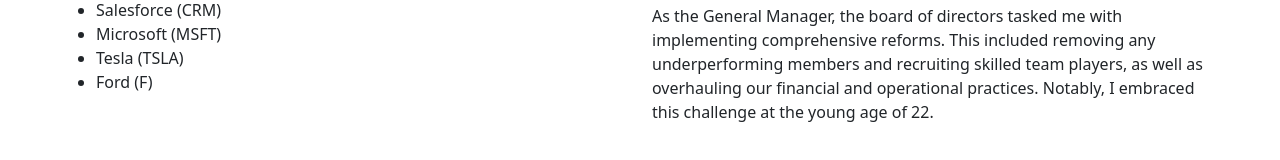
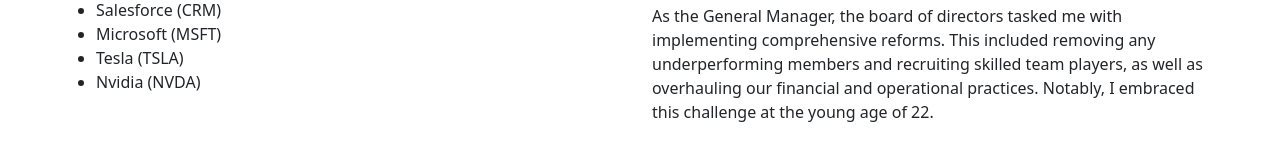
Before and after one commit to OldAlexhub/mohamedgad, a React (Create React App) app: page /portfolio in a window 1280 px wide. Shown: the part 890-1050 px from the top of the page. Built offline with nearby package versions, Linux system fonts and the light colour scheme; no server answers.

Commit message:
Update Protfolio.jsx

```diff
--- a/src/routes/Protfolio.jsx
+++ b/src/routes/Protfolio.jsx
@@ -44,7 +44,7 @@
             <li>Salesforce (CRM)</li>
             <li>Microsoft (MSFT)</li>
             <li>Tesla (TSLA)</li>
-            <li>Ford (F)</li>
+            <li>Nvidia (NVDA)</li>
           </ul>
         </div>
 
```
